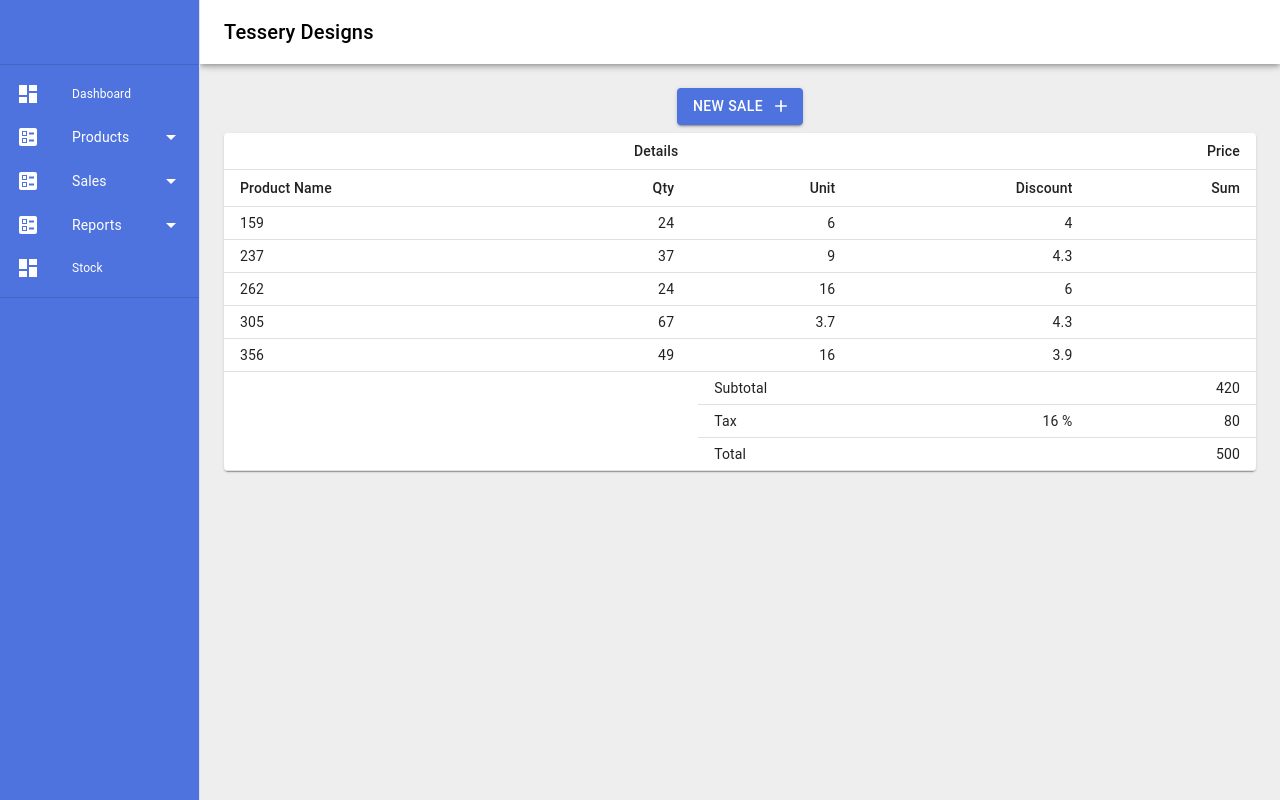
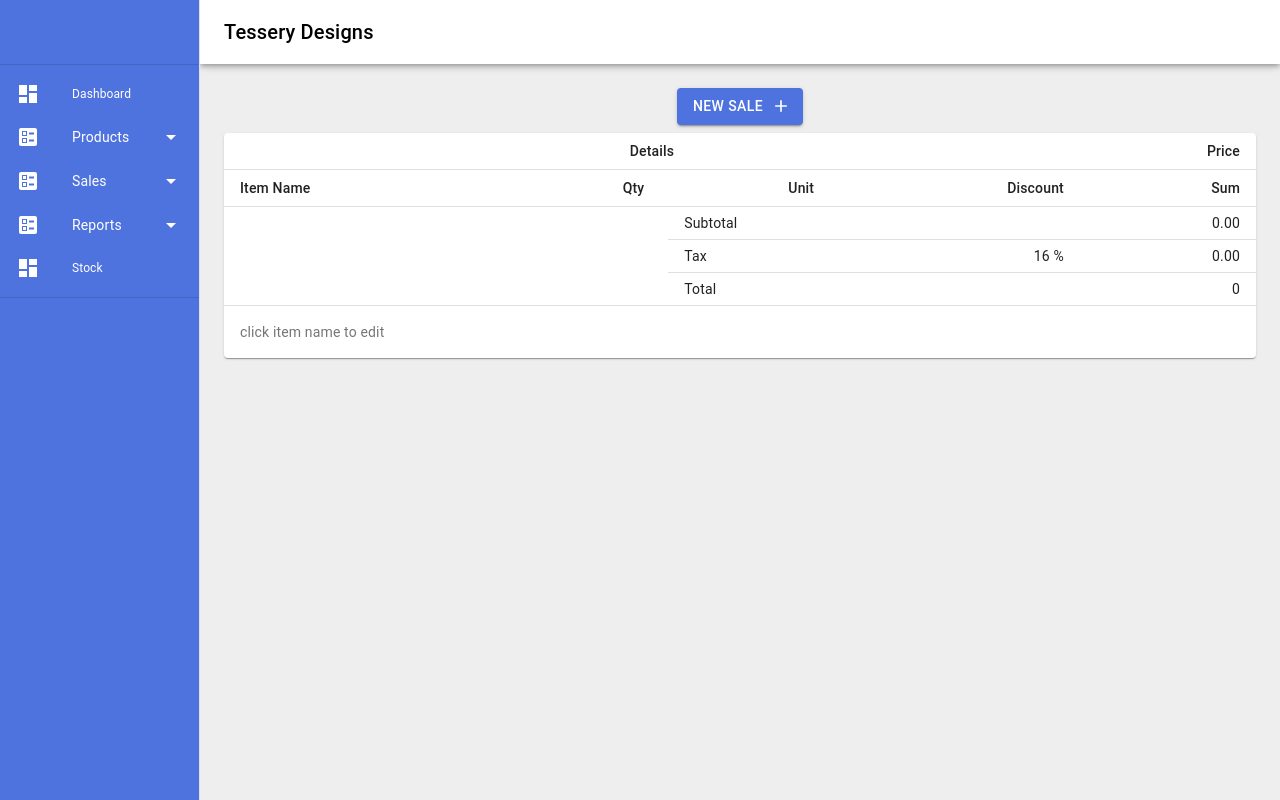
Before and after one commit to jeffKibra/POS, a React (Create React App) app: page /sales/new in a window 1280 px wide. Built offline with nearby package versions, Linux system fonts and the light colour scheme.

Commit message:
added dummy data to sales table and make item name clickable

```diff
--- a/src/Components/Forms/SalesForms/SalesForm.jsx
+++ b/src/Components/Forms/SalesForms/SalesForm.jsx
@@ -86,15 +86,16 @@
     onCancel,
     selectProduct,
     handleBack,
-    selectedProduct: { productCode, productName, unitPrice, BP },
+    selectedProduct,
     searchingProduct,
   } = props;
+  const { productCode, productName, unitPrice, BP } = selectedProduct;
 
   const classes = useStyles();
   const code = watch("productCode");
   const qty = watch("qty", 1);
   const discount = watch("discount");
-  const subTotal = +unitPrice * +qty - discount;
+  const sum = +unitPrice * +qty - discount;
   console.log({ code, qty, discount });
 
   function submitCode() {
@@ -103,7 +104,7 @@
 
   function submit(data) {
     console.log({ data });
-    addSale(data);
+    addSale({ ...data, ...selectedProduct, sum });
   }
 
   console.log({ productName, unitPrice, BP });
@@ -125,7 +126,7 @@
                 productName={productName}
                 BP={BP}
                 unitPrice={+unitPrice}
-                subTotal={subTotal}
+                sum={sum}
               />{" "}
               <TextField
                 className={classes.input}
@@ -227,7 +228,7 @@
 
 function SaleDetails(props) {
   const classes = useStyles();
-  const { productCode, productName, BP, unitPrice, subTotal } = props;
+  const { productCode, productName, BP, unitPrice, sum } = props;
 
   return (
     <div className={classes.details}>
@@ -235,7 +236,7 @@
       <Typography variant="caption">Product Code: {productCode}</Typography>
       <Typography variant="caption">BP : Ksh {BP}</Typography>
       <Typography variant="caption">Unit price: ksh {unitPrice}</Typography>
-      <Typography variant="body2">Sub Total: ksh {subTotal}</Typography>
+      <Typography variant="body2">Sub Total: ksh {sum}</Typography>
     </div>
   );
 }
@@ -248,5 +249,5 @@
   productCode: PropTypes.string.isRequired,
   BP: PropTypes.string.isRequired,
   unitPrice: PropTypes.string.isRequired,
-  subTotal: PropTypes.number,
+  sum: PropTypes.number,
 };
--- a/src/Components/Tables/SalesTable.jsx
+++ b/src/Components/Tables/SalesTable.jsx
@@ -1,11 +1,19 @@
+import { useMemo } from "react";
 import { makeStyles } from "@material-ui/core/styles";
-import Table from "@material-ui/core/Table";
-import TableBody from "@material-ui/core/TableBody";
-import TableCell from "@material-ui/core/TableCell";
-import TableContainer from "@material-ui/core/TableContainer";
-import TableHead from "@material-ui/core/TableHead";
-import TableRow from "@material-ui/core/TableRow";
-import Paper from "@material-ui/core/Paper";
+import {
+  Table,
+  TableBody,
+  TableCell,
+  TableContainer,
+  TableHead,
+  TableRow,
+  Paper,
+  Tooltip,
+  IconButton,
+  ButtonBase,
+} from "@material-ui/core";
+import { Edit, Delete, MoreVert } from "@material-ui/icons";
+import PropTypes from "prop-types";
 
 const useStyles = makeStyles({
   table: {
@@ -13,31 +21,27 @@
   },
 });
 
-function createData(
-  productCode,
-  productName,
-  unitPrice,
-  qty,
-  discount,
-  subTotal
-) {
-  return { productCode, productName, unitPrice, qty, discount, subTotal };
-}
+const TAX_RATE = 0.16;
 
-const rows = [
-  createData("Frozen yoghurt", 159, 6.0, 24, 4.0),
-  createData("Ice cream sandwich", 237, 9.0, 37, 4.3),
-  createData("Eclair", 262, 16.0, 24, 6.0),
-  createData("Cupcake", 305, 3.7, 67, 4.3),
-  createData("Gingerbread", 356, 16.0, 49, 3.9),
-];
+function SalesTable(props) {
+  const { invoicedProducts } = props;
 
-export default function SalesTable() {
+  const { invoiceTotal, invoiceSubtotal, invoiceTaxes } = useMemo(() => {
+    const invoiceTotal = invoicedProducts.reduce((prevSum, product) => {
+      return prevSum + +product.sum;
+    }, 0);
+    const invoiceTaxes = Number(TAX_RATE * invoiceTotal).toFixed(2);
+
+    const invoiceSubtotal = Number(invoiceTotal - invoiceTaxes).toFixed(2);
+
+    return {
+      invoiceTotal,
+      invoiceSubtotal,
+      invoiceTaxes,
+    };
+  }, [invoicedProducts]);
+
   const classes = useStyles();
-  const invoiceTotal = 500;
-  const TAX_RATE = 0.16;
-  const invoiceSubtotal = (1 - TAX_RATE) * invoiceTotal;
-  const invoiceTaxes = TAX_RATE * invoiceTotal;
 
   return (
     <div>
@@ -47,6 +51,7 @@
           className={classes.table}
           aria-label="spanning table"
         >
+          <caption>click item name to edit</caption>
           <TableHead>
             <TableRow>
               <TableCell align="center" colSpan={4}>
@@ -55,7 +60,7 @@
               <TableCell align="right">Price</TableCell>
             </TableRow>
             <TableRow>
-              <TableCell>Product Name</TableCell>
+              <TableCell>Item Name</TableCell>
               <TableCell align="right">Qty</TableCell>
               <TableCell align="right">Unit</TableCell>
               <TableCell align="right">Discount</TableCell>
@@ -63,13 +68,24 @@
             </TableRow>
           </TableHead>
           <TableBody>
-            {rows.map((row, i) => (
+            {invoicedProducts.map((product, i) => (
               <TableRow key={i}>
-                <TableCell>{row.productName}</TableCell>
-                <TableCell align="right">{row.qty}</TableCell>
-                <TableCell align="right">{row.unitPrice}</TableCell>
-                <TableCell align="right">{row.discount}</TableCell>
-                <TableCell align="right">{row.sum}</TableCell>
+                <TableCell style={{ padding: 0 }}>
+                  <ButtonBase
+                    style={{
+                      width: "100%",
+                      display: "flex",
+                      justifyContent: "flex-start",
+                      padding: "6px 24px 6px 16px",
+                    }}
+                  >
+                    {product.productName}
+                  </ButtonBase>
+                </TableCell>
+                <TableCell align="right">{product.qty}</TableCell>
+                <TableCell align="right">{product.unitPrice}</TableCell>
+                <TableCell align="right">{product.discount}</TableCell>
+                <TableCell align="right">{product.sum}</TableCell>
               </TableRow>
             ))}
 
@@ -95,3 +111,9 @@
     </div>
   );
 }
+
+SalesTable.propTypes = {
+  invoicedProducts: PropTypes.array.isRequired,
+};
+
+export default SalesTable;
--- a/src/Containers/Sales/NewSale.jsx
+++ b/src/Containers/Sales/NewSale.jsx
@@ -26,6 +26,7 @@
 export default function NewSale(props) {
   const [formOpen, setFormOpen] = useState(false);
   const [selectedProduct, setSelectedProduct] = useState({});
+  const [invoicedProducts, setInvoicedProducts] = useState([]);
   const classes = useStyles();
 
   function openForm() {
@@ -35,7 +36,32 @@
     setFormOpen(false);
     cancelSelectedProduct();
   }
-  function addSale() {
+  function addSale(data) {
+    console.log({ data });
+    let arr = [...invoicedProducts];
+    const index = invoicedProducts.findIndex(
+      (p) => p.productCode === data.productCode
+    );
+    if (index > -1) {
+      arr = arr.map((p, i) => {
+        const { discount, unitPrice } = p;
+        const qty = +p.qty + +data.qty;
+        const sum = qty * unitPrice - discount;
+        if (i === index) {
+          return {
+            ...p,
+            qty,
+            sum,
+          };
+        } else {
+          return p;
+        }
+      });
+    } else if (index === -1) {
+      arr = [...invoicedProducts, data];
+    }
+    setInvoicedProducts(arr);
+    setSelectedProduct({});
     closeForm();
   }
   function cancelSelectedProduct() {
@@ -70,7 +96,7 @@
           </Button>
         </div>
       )}
-      <SalesTable />
+      <SalesTable invoicedProducts={invoicedProducts} />
     </>
   );
 }
```
